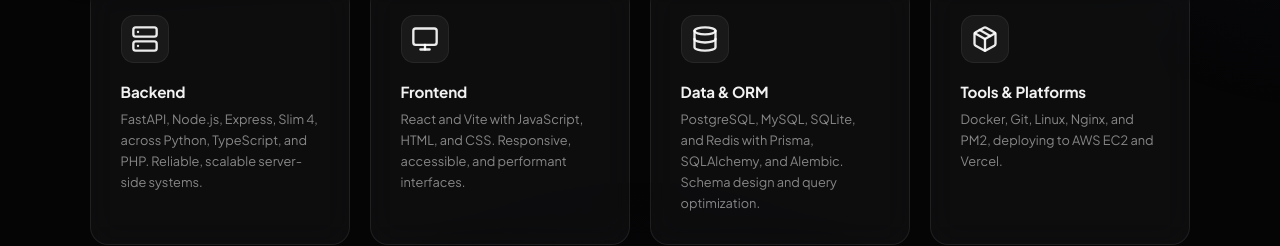
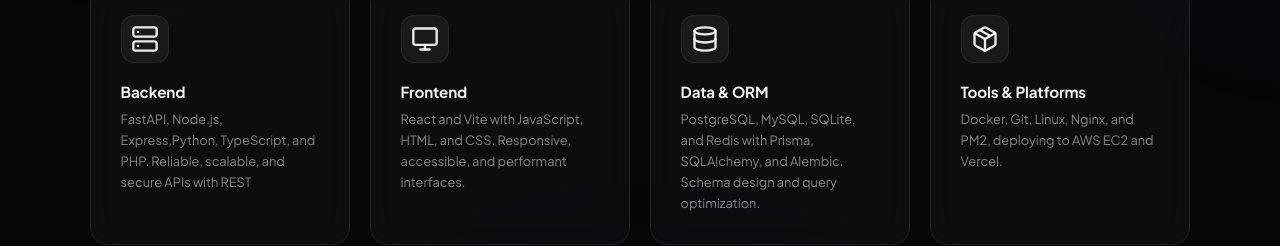
Before and after one commit to Yiranubari/portfolio-1, a Next.js app: page /skills in a window 1280 px wide. Shown: the part 320-566 px from the top of the page. Built offline with nearby package versions, Linux system fonts and the light colour scheme.

Commit message:
fix: update Backend description for clarity and accuracy

```diff
--- a/app/components/Skills.js
+++ b/app/components/Skills.js
@@ -6,7 +6,7 @@
   {
     icon: "server",
     title: "Backend",
-    desc: "FastAPI, Node.js, Express, Slim 4, across Python, TypeScript, and PHP. Reliable, scalable server-side systems.",
+    desc: "FastAPI, Node.js, Express,Python, TypeScript, and PHP. Reliable, scalable, and secure APIs with REST",
   },
   {
     icon: "monitor",
```
